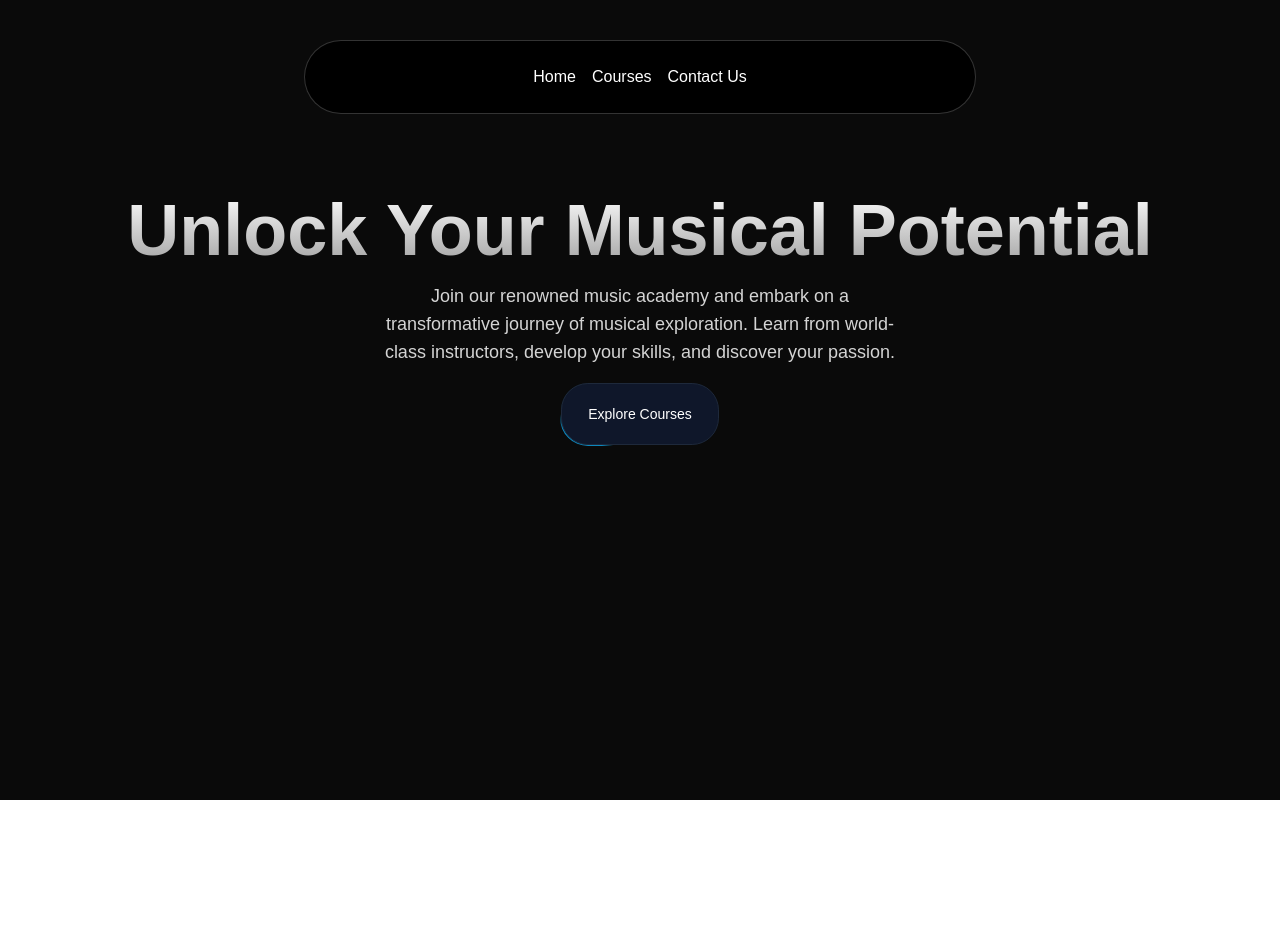
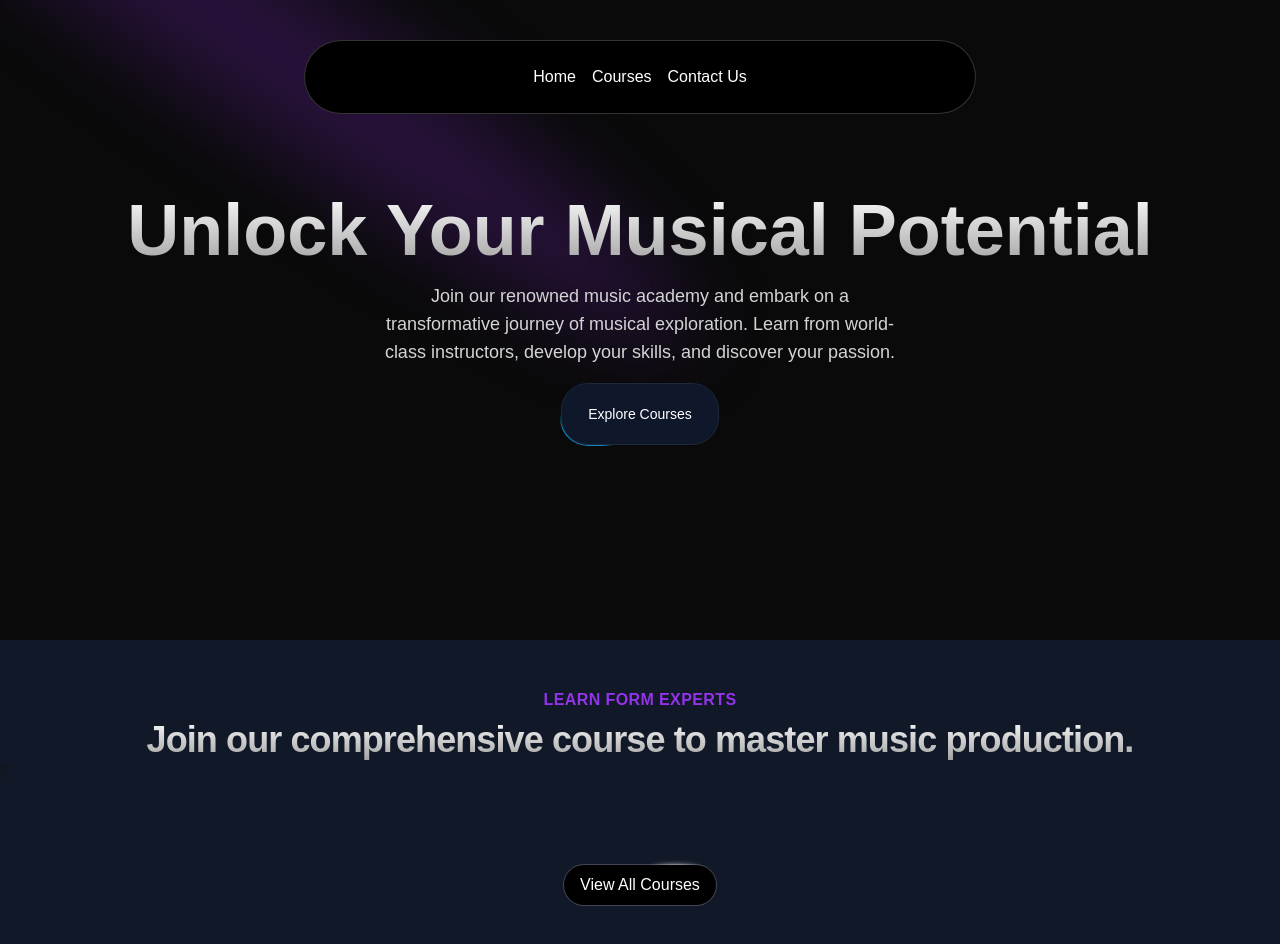
Before and after one commit to UtkarshKm/musicify, a Next.js app: page / in a window 1280 px wide. Shown: the top 944 px of the page. Before the commit the page ends 800 px from the top, so only its background shows below. Built offline with nearby package versions, Linux system fonts and the light colour scheme.

Commit message:
Refactor layout and add FeatureSection component

```diff
--- a/src/app/page.tsx
+++ b/src/app/page.tsx
@@ -1,10 +1,13 @@
-import HeroSection from "@/components/ui/heroSection";
+import FeatureSection from "@/components/featureSection";
+import HeroSection from "@/components/heroSection";
+
 import Image from "next/image";
 
 export default function Home() {
 	return (
 		<main className="min-h-screen  bg-black/[.96] antialiased bg-grid-white[.02]">
-			<HeroSection />
+			<HeroSection/>
+			<FeatureSection/>
 		</main>
 	);
 }
--- /dev/null
+++ b/src/components/featureSection.tsx
@@ -0,0 +1,34 @@
+"use client";
+import React from "react";
+import {HoverBorderGradient} from "@/components/ui/hover-border-gradient";
+import course from "@/data/course.json";
+import Link from "next/link";
+
+const FeatureSection = () => {
+	return (
+		<div className="py-12 bg-gray-900">
+			<div className=" text-center ">
+				<h2 className="text-base text-purple-600 font-semibold uppercase tracking-wide">
+					Learn Form Experts
+				</h2>
+				<p className="mt-2  text-2xl tracking-tight font-bold bg-clip-text text-transparent bg-gradient-to-b from-neutral-50 to-neutral-400 sm:text-4xl">
+					Join our comprehensive course to master music production.
+				</p>
+			</div>
+			<div>2</div>
+			<div className="mt-20 flex justify-center">
+				<Link href={"/all-courses"}>
+					<HoverBorderGradient
+						containerClassName="rounded-full"
+						as="button"
+						className="dark:bg-black bg-white text-black dark:text-white flex items-center space-x-2"
+					>
+						View All Courses
+					</HoverBorderGradient>
+				</Link>
+			</div>
+		</div>
+	);
+};
+
+export default FeatureSection;
--- a/src/components/ui/heroSection.tsx
+++ b/src/components/heroSection.tsx
@@ -1,8 +1,14 @@
 import Link from "next/link";
-import {Button} from "../ui/moving-border";
+
+import {Spotlight} from "@/components/ui/Spotlight";
+import {Button} from "./ui/moving-border";
 const HeroSection = () => {
 	return (
 		<div className="h-auto md:h-[40rem] w-full rounded-md flex flex-col justify-center items-center relative overflow-hidden mx-auto py-10 md:py-0">
+			<Spotlight
+				className="-top-40 left-0 md:left-60 md:-top-20"
+				fill="#9333ea"
+			/>
 			<div className=" p-4 relative z-10 w-full text-center">
 				<h1 className="mt-20 md:mt-0 text-4xl md:text-7xl font-bold bg-clip-text text-transparent bg-gradient-to-b from-neutral-50 to-neutral-400">
 					Unlock Your Musical Potential
--- /dev/null
+++ b/src/components/ui/Spotlight.tsx
@@ -0,0 +1,59 @@
+import React from "react";
+import { cn } from "@/utils/cn";
+
+type SpotlightProps = {
+	className?: string;
+	fill?: string;
+};
+
+export const Spotlight = ({ className, fill }: SpotlightProps) => {
+	return (
+		<svg
+			className={cn(
+				"animate-spotlight pointer-events-none absolute z-[1]  h-[169%] w-[138%] lg:w-[84%] opacity-0",
+				className
+			)}
+			xmlns="http://www.w3.org/2000/svg"
+			viewBox="0 0 3787 2842"
+			fill="none"
+		>
+			<g filter="url(#filter)">
+				<ellipse
+					cx="1924.71"
+					cy="273.501"
+					rx="1924.71"
+					ry="273.501"
+					transform="matrix(-0.822377 -0.568943 -0.568943 0.822377 3631.88 2291.09)"
+					fill={fill || "purple-600"}
+					fillOpacity="0.21"
+				></ellipse>
+			</g>
+			<defs>
+				<filter
+					id="filter"
+					x="0.860352"
+					y="0.838989"
+					width="3785.16"
+					height="2840.26"
+					filterUnits="userSpaceOnUse"
+					colorInterpolationFilters="sRGB"
+				>
+					<feFlood
+						floodOpacity="0"
+						result="BackgroundImageFix"
+					></feFlood>
+					<feBlend
+						mode="normal"
+						in="SourceGraphic"
+						in2="BackgroundImageFix"
+						result="shape"
+					></feBlend>
+					<feGaussianBlur
+						stdDeviation="151"
+						result="effect1_foregroundBlur_1065_8"
+					></feGaussianBlur>
+				</filter>
+			</defs>
+		</svg>
+	);
+};
--- /dev/null
+++ b/src/components/ui/background-gradient.tsx
@@ -0,0 +1,73 @@
+
+import {cn} from "@/utils/cn";
+import React from "react";
+import {motion} from "framer-motion";
+
+export const BackgroundGradient = ({
+	children,
+	className,
+	containerClassName,
+	animate = true,
+}: {
+	children?: React.ReactNode;
+	className?: string;
+	containerClassName?: string;
+	animate?: boolean;
+}) => {
+	const variants = {
+		initial: {
+			backgroundPosition: "0 50%",
+		},
+		animate: {
+			backgroundPosition: ["0, 50%", "100% 50%", "0 50%"],
+		},
+	};
+	return (
+		<div className={cn("relative p-[4px] group", containerClassName)}>
+			<motion.div
+				variants={animate ? variants : undefined}
+				initial={animate ? "initial" : undefined}
+				animate={animate ? "animate" : undefined}
+				transition={
+					animate
+						? {
+								duration: 5,
+								repeat: Infinity,
+								repeatType: "reverse",
+						  }
+						: undefined
+				}
+				style={{
+					backgroundSize: animate ? "400% 400%" : undefined,
+				}}
+				className={cn(
+					"absolute inset-0 rounded-3xl z-[1] opacity-60 group-hover:opacity-100 blur-xl  transition duration-500 will-change-transform",
+					" bg-[radial-gradient(circle_farthest-side_at_0_100%,#00ccb1,transparent),radial-gradient(circle_farthest-side_at_100%_0,#7b61ff,transparent),radial-gradient(circle_farthest-side_at_100%_100%,#ffc414,transparent),radial-gradient(circle_farthest-side_at_0_0,#1ca0fb,#141316)]"
+				)}
+			/>
+			<motion.div
+				variants={animate ? variants : undefined}
+				initial={animate ? "initial" : undefined}
+				animate={animate ? "animate" : undefined}
+				transition={
+					animate
+						? {
+								duration: 5,
+								repeat: Infinity,
+								repeatType: "reverse",
+						  }
+						: undefined
+				}
+				style={{
+					backgroundSize: animate ? "400% 400%" : undefined,
+				}}
+				className={cn(
+					"absolute inset-0 rounded-3xl z-[1] will-change-transform",
+					"bg-[radial-gradient(circle_farthest-side_at_0_100%,#00ccb1,transparent),radial-gradient(circle_farthest-side_at_100%_0,#7b61ff,transparent),radial-gradient(circle_farthest-side_at_100%_100%,#ffc414,transparent),radial-gradient(circle_farthest-side_at_0_0,#1ca0fb,#141316)]"
+				)}
+			/>
+
+			<div className={cn("relative z-10", className)}>{children}</div>
+		</div>
+	);
+};
--- /dev/null
+++ b/src/components/ui/hover-border-gradient.tsx
@@ -0,0 +1,99 @@
+"use client";
+import React, {useState, useEffect, useRef} from "react";
+
+import {motion} from "framer-motion";
+import {cn} from "@/utils/cn";
+
+type Direction = "TOP" | "LEFT" | "BOTTOM" | "RIGHT";
+
+export function HoverBorderGradient({
+	children,
+	containerClassName,
+	className,
+	as: Tag = "button",
+	duration = 1,
+	clockwise = true,
+	...props
+}: React.PropsWithChildren<
+	{
+		as?: React.ElementType;
+		containerClassName?: string;
+		className?: string;
+		duration?: number;
+		clockwise?: boolean;
+	} & React.HTMLAttributes<HTMLElement>
+>) {
+	const [hovered, setHovered] = useState<boolean>(false);
+	const [direction, setDirection] = useState<Direction>("TOP");
+
+	const rotateDirection = (currentDirection: Direction): Direction => {
+		const directions: Direction[] = ["TOP", "LEFT", "BOTTOM", "RIGHT"];
+		const currentIndex = directions.indexOf(currentDirection);
+		const nextIndex = clockwise
+			? (currentIndex - 1 + directions.length) % directions.length
+			: (currentIndex + 1) % directions.length;
+		return directions[nextIndex];
+	};
+
+	const movingMap: Record<Direction, string> = {
+		TOP: "radial-gradient(20.7% 50% at 50% 0%, hsl(0, 0%, 100%) 0%, rgba(255, 255, 255, 0) 100%)",
+		LEFT: "radial-gradient(16.6% 43.1% at 0% 50%, hsl(0, 0%, 100%) 0%, rgba(255, 255, 255, 0) 100%)",
+		BOTTOM:
+			"radial-gradient(20.7% 50% at 50% 100%, hsl(0, 0%, 100%) 0%, rgba(255, 255, 255, 0) 100%)",
+		RIGHT:
+			"radial-gradient(16.2% 41.199999999999996% at 100% 50%, hsl(0, 0%, 100%) 0%, rgba(255, 255, 255, 0) 100%)",
+	};
+
+	const highlight =
+		"radial-gradient(75% 181.15942028985506% at 50% 50%, #3275F8 0%, rgba(255, 255, 255, 0) 100%)";
+
+	useEffect(() => {
+		if (!hovered) {
+			const interval = setInterval(() => {
+				setDirection((prevState) => rotateDirection(prevState));
+			}, duration * 1000);
+			return () => clearInterval(interval);
+		}
+	}, [hovered]);
+	return (
+		<Tag
+			onMouseEnter={(event: React.MouseEvent<HTMLDivElement>) => {
+				setHovered(true);
+			}}
+			onMouseLeave={() => setHovered(false)}
+			className={cn(
+				"relative flex rounded-full   content-center bg-black/20 hover:bg-black/10 transition duration-500 dark:bg-white/20 items-center flex-col flex-nowrap gap-10 h-min justify-center overflow-visible p-px decoration-clone w-fit",
+				containerClassName
+			)}
+			{...props}
+		>
+			<div
+				className={cn(
+					"w-auto text-white z-10 bg-black px-4 py-2 rounded-[inherit] ",
+					className
+				)}
+			>
+				{children}
+			</div>
+			<motion.div
+				className={cn(
+					"flex-none inset-0 overflow-hidden absolute z-0 rounded-[inherit]"
+				)}
+				style={{
+					filter: "blur(2px)",
+					position: "absolute",
+					width: "100%",
+					height: "100%",
+				}}
+				initial={{background: movingMap[direction]}}
+				animate={{
+					background: hovered
+						? [movingMap[direction], highlight]
+						: movingMap[direction],
+				}}
+				transition={{ease: "linear", duration: duration ?? 1}}
+			/>
+			<div className="bg-black absolute z-1 flex-none inset-[2px] rounded-[100px]" />
+		</Tag>
+	);
+}
--- a/tailwind.config.ts
+++ b/tailwind.config.ts
@@ -18,6 +18,19 @@ const config: Config = {
 				background: "var(--background)",
 				foreground: "var(--foreground)",
 			},
+			animation: {spotlight: "spotlight 2s ease .75s 1 forwards"},
+			keyframes: {
+				spotlight: {
+					"0%": {
+						opacity: "0",
+						transform: "translate(-72%, -62%) scale(0.5)",
+					},
+					"100%": {
+						opacity: "1",
+						transform: "translate(-50%,-40%) scale(1)",
+					},
+				},
+			},
 		},
 	},
 	plugins: [addVariablesForColors],
```
Also changed, not shown: src/data/course.json (+10 -10 lines).
